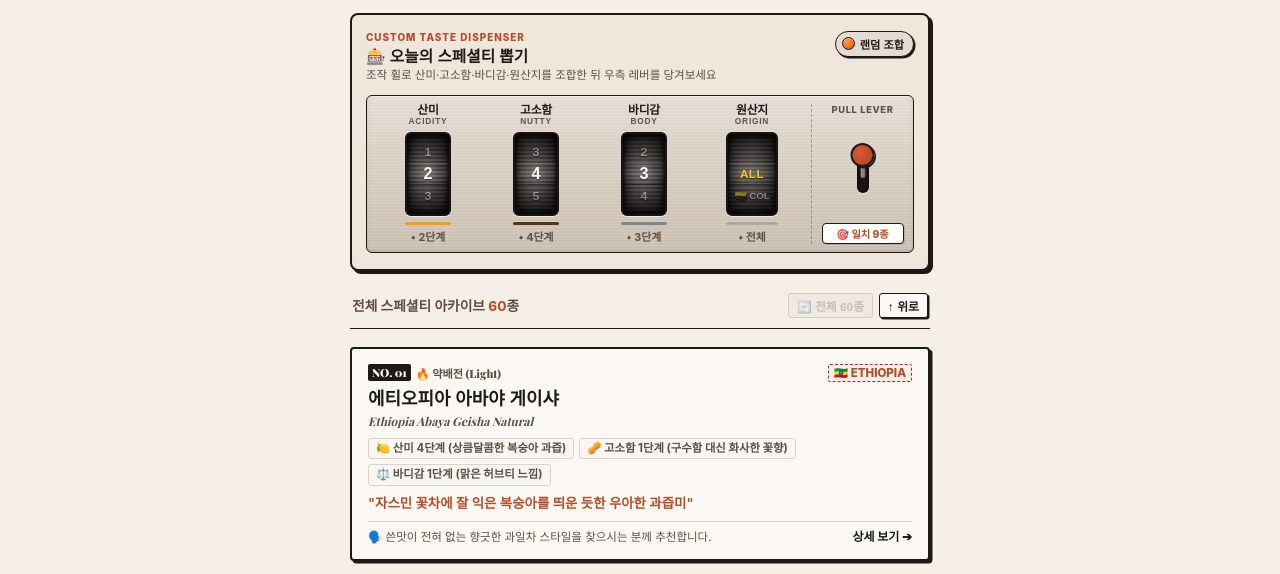
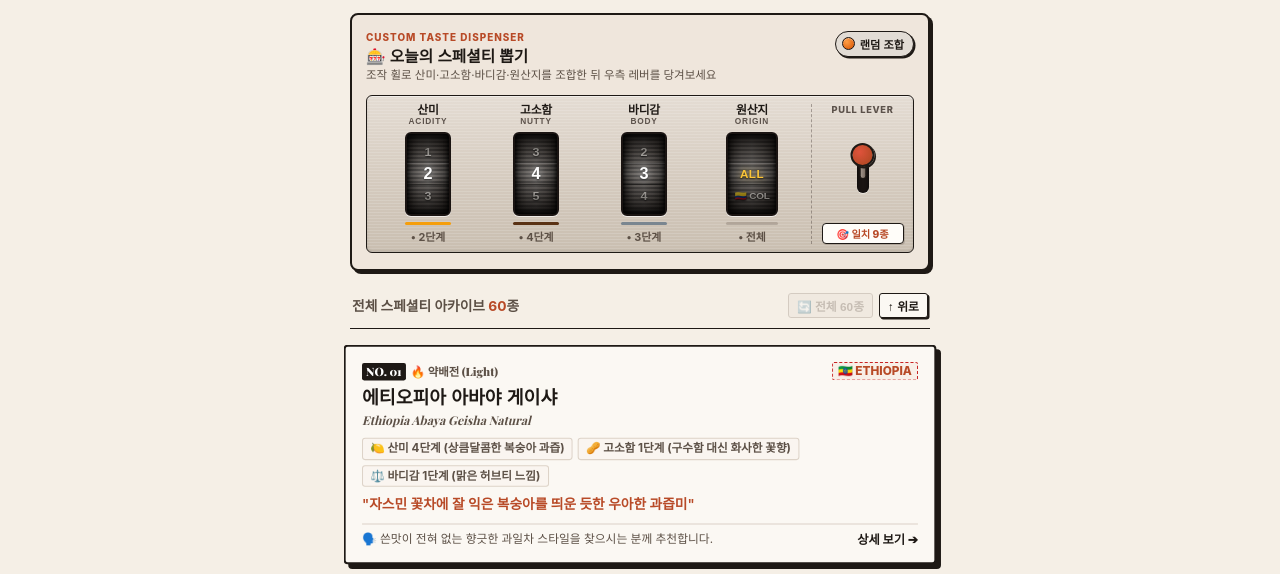
Before and after one commit to Miti89/project-cat, a plain HTML site: page index.html in a window 1280 px wide. Both pictures are taken after a click on the button "네, 확인했습니다 →". Shown: the part 223-797 px from the top of the page. Drawn offline with nearby package versions, Linux system fonts and the light colour scheme; a web font is replaced by a local one.

Commit message:
Add files via upload

```diff
--- a/index.html
+++ b/index.html
@@ -903,9 +903,25 @@
       border-color: #A89C90;
     }
 
-    /* 📌 입체 3D 틸트 요약 카드 */
-    .card-3d-wrapper { perspective: 1000px; width: 100%; }
-    .compact-coffee-card { background: var(--card-bg); border: 2px solid var(--line); border-radius: 4px; padding: 15px 16px; box-shadow: 2.5px 2.5px 0px var(--line); cursor: pointer; display: flex; flex-direction: column; gap: 7px; transition: transform 0.15s ease-out, box-shadow 0.15s ease-out; transform-style: preserve-3d; position: relative; overflow: hidden; }
+    /* 📌 요약 카드 + 시선 중심 돌출(Pop-out) / 상·하단 후퇴(Recessed) 모션 */
+    .card-3d-wrapper {
+      width: 100%;
+      position: relative;
+      will-change: transform, opacity;
+      transition: none;
+    }
+    .card-3d-wrapper:hover,
+    .card-3d-wrapper:focus-within {
+      opacity: 1 !important;
+      transform: scale(1.015) !important;
+      z-index: 3 !important;
+      transition: transform 0.18s ease, opacity 0.18s ease;
+    }
+    .card-3d-wrapper:hover .compact-coffee-card,
+    .card-3d-wrapper:focus-within .compact-coffee-card {
+      box-shadow: 4px 4px 0px var(--line) !important;
+    }
+    .compact-coffee-card { background: var(--card-bg); border: 2px solid var(--line); border-radius: 4px; padding: 15px 16px; box-shadow: 2.5px 2.5px 0px var(--line); cursor: pointer; display: flex; flex-direction: column; gap: 7px; transition: transform 0.15s ease-out, box-shadow 0.15s ease-out; position: relative; overflow: hidden; }
     .compact-coffee-card:active { transform: translate(1px, 1px) scale(0.99); box-shadow: 1px 1px 0px var(--line); }
     .compact-top { display: flex; justify-content: space-between; align-items: center; }
     .compact-meta { font-family: 'Playfair Display', serif; font-size: 0.7rem; font-weight: 800; color: var(--ink-sub); display: flex; align-items: center; gap: 5px; }
@@ -1449,6 +1465,11 @@
       }
       .printer-slot-header, .receipt-btn-group {
         display: none !important;
+      }
+      .card-3d-wrapper {
+        opacity: 1 !important;
+        transform: none !important;
+        z-index: auto !important;
       }
     }
   </style>
@@ -2644,12 +2665,14 @@
 
     setTimeout(() => {
       disclaimerOverlay.classList.add("is-splitting");
+      scheduleCardScrollFocus();
     }, 320);
 
     setTimeout(() => {
       toggleUI(disclaimerOverlay, null, false);
       disclaimerOverlay.classList.remove("is-tearing", "is-splitting");
       isUnboxingDisclaimer = false;
+      scheduleCardScrollFocus();
     }, 860);
   }
 
@@ -3961,22 +3984,93 @@
         </div>
       `;
 
-      const resetTilt = () => { card.style.transform = ""; };
-      card.onmousemove = (e) => {
-        const rect = card.getBoundingClientRect();
-        const rotateX = ((e.clientY - rect.top - rect.height / 2) / (rect.height / 2)) * -8;
-        const rotateY = ((e.clientX - rect.left - rect.width / 2) / (rect.width / 2)) * 8;
-        card.style.transform = `perspective(1000px) rotateX(${rotateX}deg) rotateY(${rotateY}deg) scale(1.01)`;
-      };
-      card.onmouseleave = resetTilt;
-      card.ontouchend = resetTilt;
-      card.ontouchcancel = resetTilt;
       card.onclick = () => window.openDetailModal(c.id);
 
       wrapper.appendChild(card);
       coffeeList.appendChild(wrapper);
     });
-  }
+    scheduleCardScrollFocus();
+  }
+
+  let isFocusTicking = false;
+  function updateCardScrollFocus() {
+    if (!coffeeList) return;
+    const wrappers = Array.from(coffeeList.querySelectorAll(".card-3d-wrapper"));
+    if (wrappers.length === 0) return;
+
+    if (wrappers.length <= 1) {
+      wrappers.forEach(w => {
+        w.style.opacity = "1";
+        w.style.transform = "scale(1.01)";
+        w.style.zIndex = "2";
+        const cardEl = w.querySelector(".compact-coffee-card");
+        if (cardEl) cardEl.style.boxShadow = "3.5px 3.5px 0px var(--line)";
+      });
+      return;
+    }
+
+    const vh = window.innerHeight || 800;
+    const rects = wrappers.map(w => w.getBoundingClientRect());
+    const avgHeight = rects.reduce((acc, r) => acc + r.height, 0) / rects.length || 155;
+
+    const baseCenterY = vh * 0.5;
+    let focusCenterY = baseCenterY;
+
+    // 최상단·최하단 1장 중심 연속 보간(Smoothstep Lerp)으로 스크롤 경계 점프 제거
+    const topTargetY = rects[0].top + rects[0].height * 0.5;
+    const topLinear = Math.max(0, Math.min(1, (rects[0].top - vh * 0.05) / (vh * 0.35)));
+    const topWeight = topLinear * topLinear * (3 - 2 * topLinear);
+    focusCenterY = baseCenterY + (topTargetY - baseCenterY) * topWeight;
+
+    const remainingBottom = Math.max(0, document.documentElement.scrollHeight - (window.scrollY + vh));
+    if (remainingBottom < 260) {
+      const lastRect = rects[rects.length - 1];
+      const bottomTargetY = lastRect.top + lastRect.height * 0.5;
+      const bottomLinear = Math.max(0, Math.min(1, 1 - remainingBottom / 260));
+      const bottomWeight = bottomLinear * bottomLinear * (3 - 2 * bottomLinear);
+      focusCenterY = focusCenterY + (bottomTargetY - focusCenterY) * bottomWeight;
+    }
+
+    const deadzone = Math.max(75, Math.min(105, avgHeight * 0.55));
+    const maxFadeDist = Math.max(260, vh * 0.52);
+
+    wrappers.forEach((w, idx) => {
+      const rect = rects[idx];
+      const cardEl = w.querySelector(".compact-coffee-card");
+      const cardCenterY = rect.top + rect.height * 0.5;
+      const dist = Math.abs(cardCenterY - focusCenterY);
+      if (dist <= deadzone) {
+        w.style.opacity = "1";
+        w.style.transform = "scale(1.022)";
+        w.style.zIndex = "2";
+        if (cardEl) cardEl.style.boxShadow = "4.5px 4.5px 0px var(--line)";
+      } else {
+        const overflowDist = dist - deadzone;
+        const t = Math.min(1, overflowDist / maxFadeDist);
+        const eased = t * t * (3 - 2 * t);
+        const scaleVal = (1.022 - eased * 0.074).toFixed(4);
+        const opacityVal = (1 - eased * 0.24).toFixed(3);
+        const shadowPx = (4.5 - eased * 3.5).toFixed(2);
+        const shadowAlpha = (0.92 - eased * 0.57).toFixed(2);
+        w.style.opacity = opacityVal;
+        w.style.transform = `scale(${scaleVal})`;
+        w.style.zIndex = eased < 0.25 ? "1" : "0";
+        if (cardEl) cardEl.style.boxShadow = `${shadowPx}px ${shadowPx}px 0px rgba(30, 25, 21, ${shadowAlpha})`;
+      }
+    });
+  }
+
+  function scheduleCardScrollFocus() {
+    if (isFocusTicking) return;
+    isFocusTicking = true;
+    requestAnimationFrame(() => {
+      isFocusTicking = false;
+      updateCardScrollFocus();
+    });
+  }
+
+  window.addEventListener("scroll", scheduleCardScrollFocus, { passive: true });
+  window.addEventListener("resize", scheduleCardScrollFocus, { passive: true });
 
   const renderCoffeeCards = renderCompactCards;
 
```
